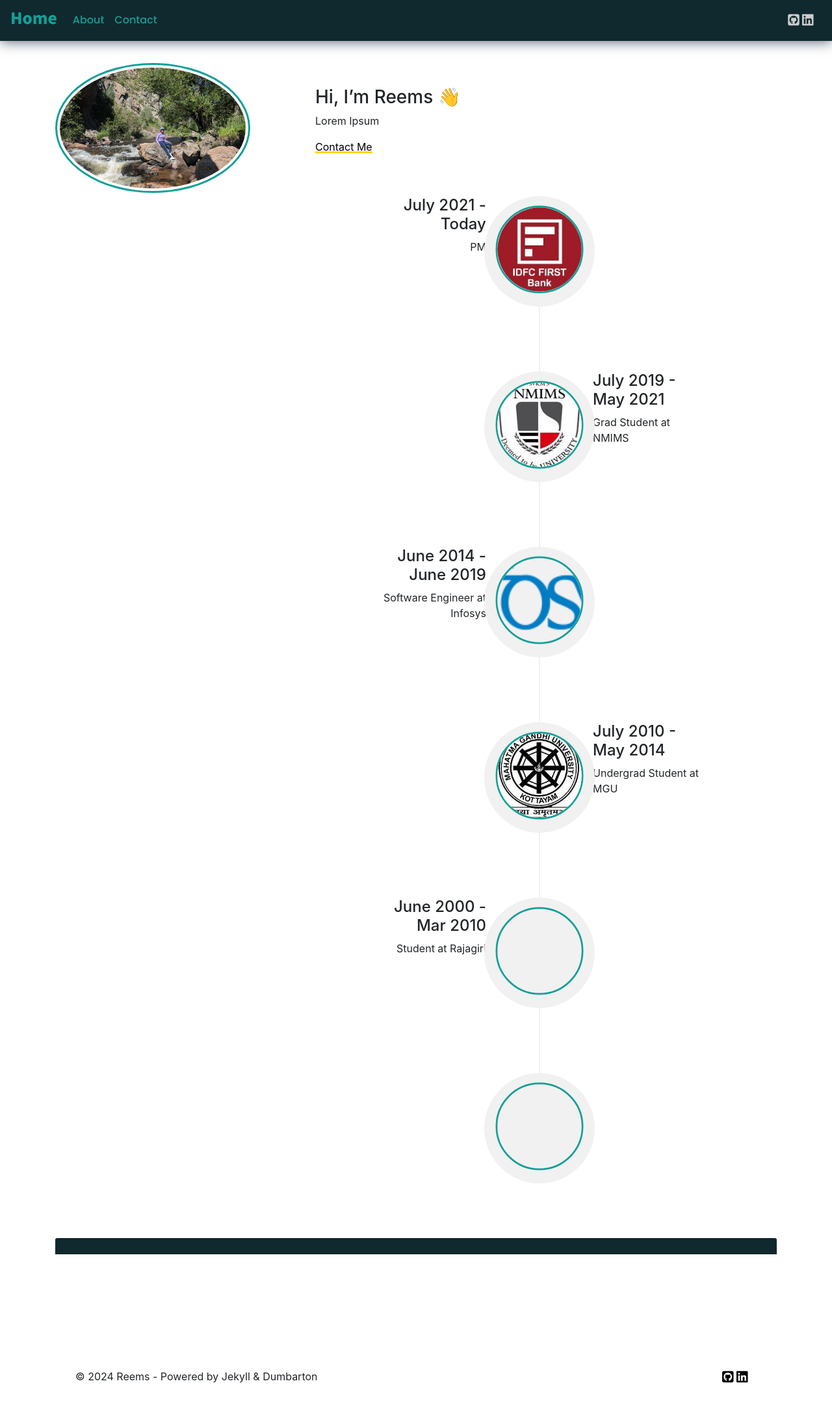
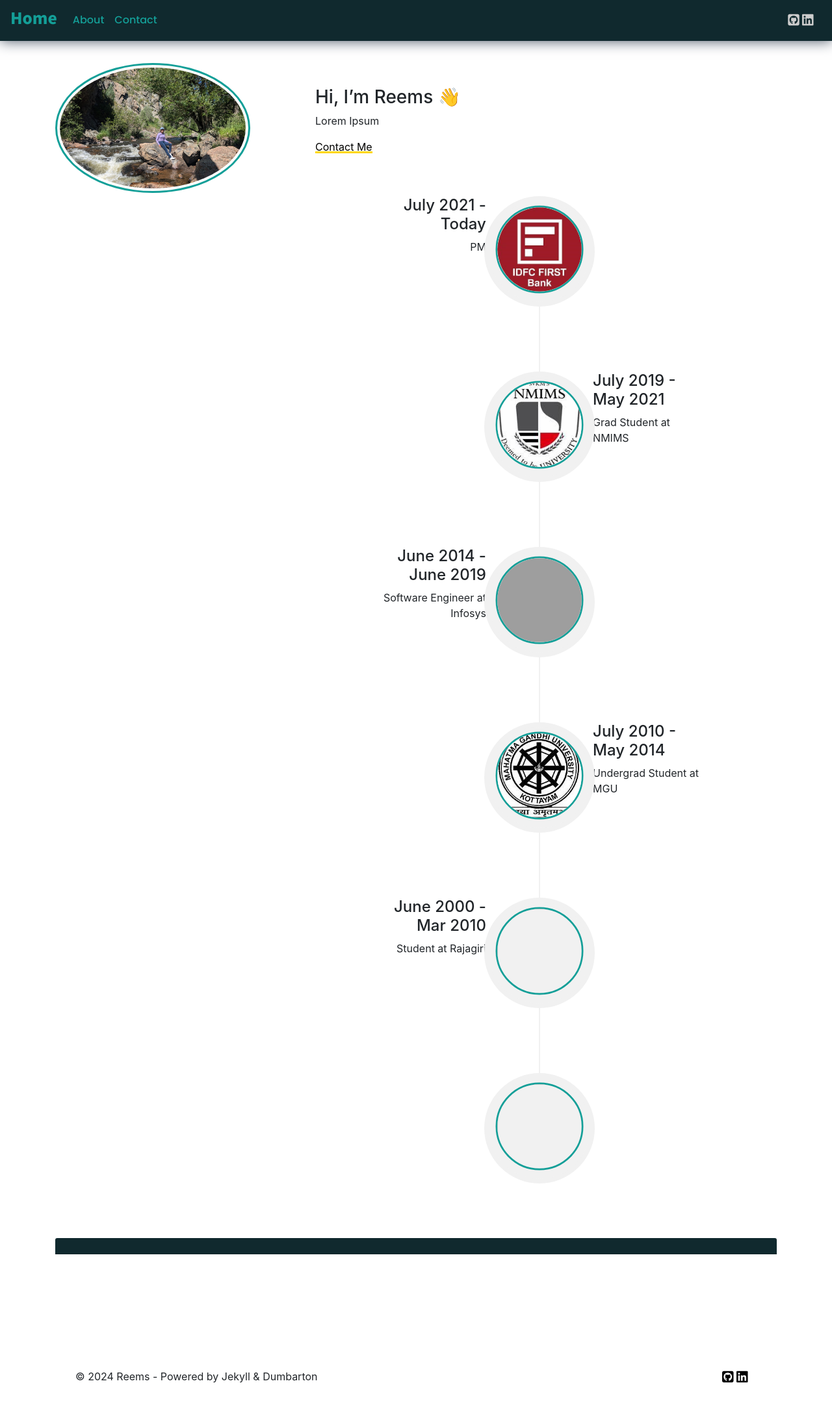
Before and after one commit to reemstk/reemstk.github.io, a Jekyll site: the page built from index.md, in a window 1280 px wide. Shown: the whole page at 65% size. Built offline with Jekyll 4.4.1, drawn with Linux system fonts in a browser that asks for light colours; nearby versions of some CDN libraries; comment, search, counter and statistics services are not loaded; our own code applies the rules of GitHub Pages for plain Markdown files.

Commit message:
Update timeline.yml

```diff
--- a/_data/timeline.yml
+++ b/_data/timeline.yml
@@ -8,7 +8,7 @@
   - image: /assets/img/icons/nmims.png
     date: July 2019 - May 2021
     description: Grad Student at NMIMS
-  - image: /assets/img/icons/infy.png
+  - image: /assets/img/icons/inf0sys.png
     date: June 2014 - June 2019
     description: Software Engineer at Infosys
   - image: /assets/img/icons/mgu.png
```
